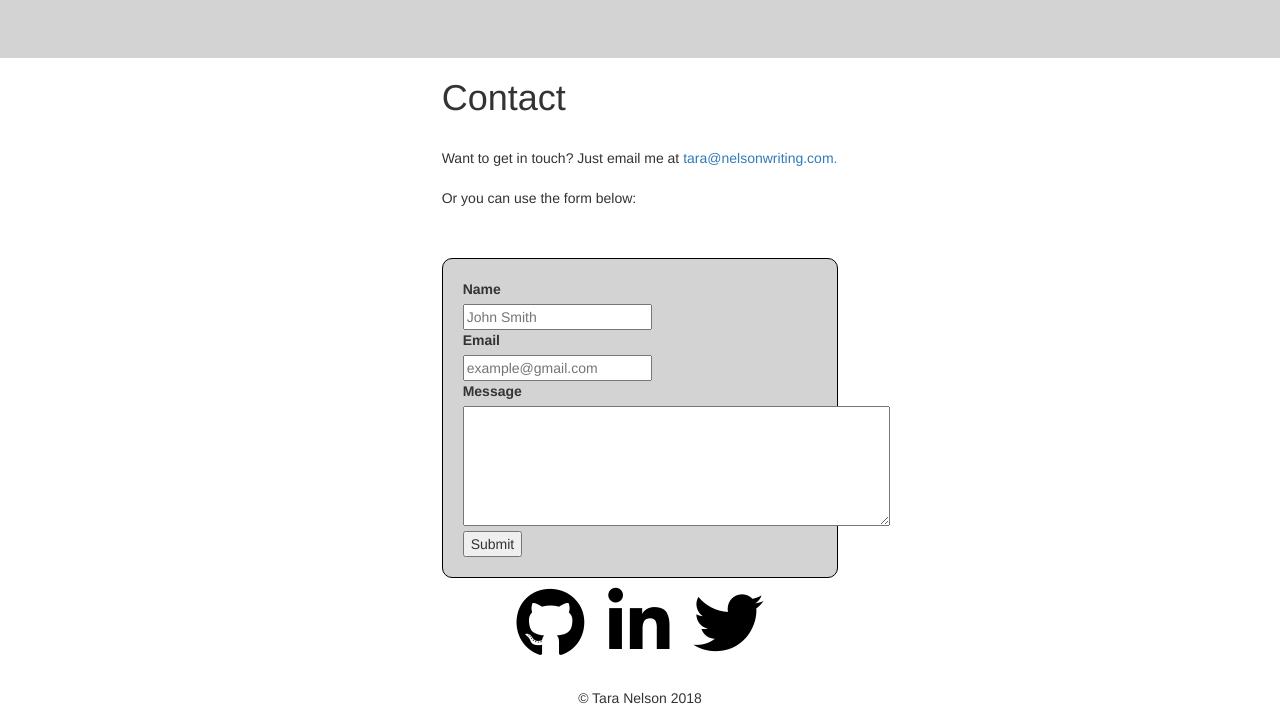
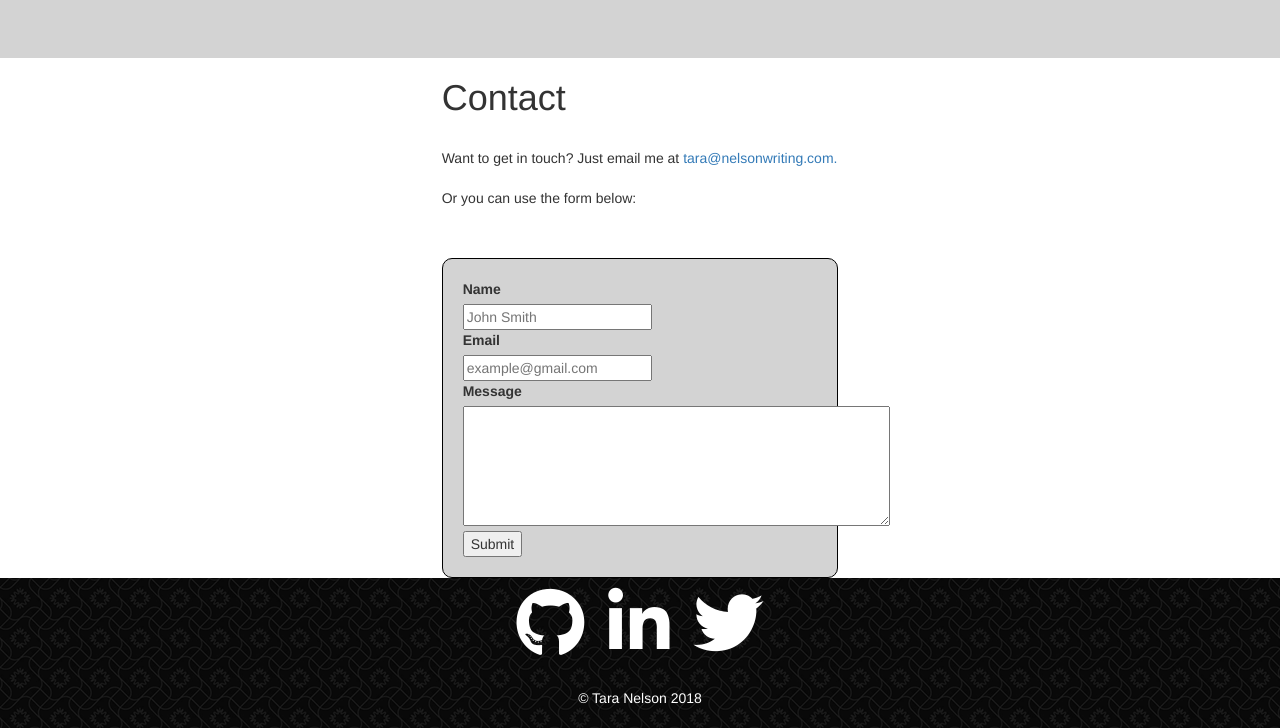
Before and after one commit to Saluki-scribe/my-portfolio, a plain HTML site: page index.html in a window 1280 px wide. Shown: the part 1780-2508 px from the top of the page. Drawn offline with nearby package versions, Linux system fonts and the light colour scheme; a script that the page names is missing.

Commit message:
Re-styled footer. Changed background and font color.

```diff
--- a/assets/style.css
+++ b/assets/style.css
@@ -108,10 +108,16 @@ FOOTER
 
 footer {
     height: 150px;
+    background: url("images/curls.png");
 }
 
 #footer-content {
     text-align: center;
+    color: white;
+}
+
+#footer-content i {
+    color: white;
 }
 
 
```
